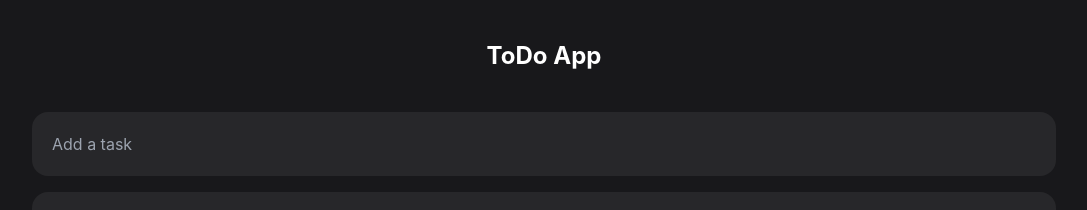
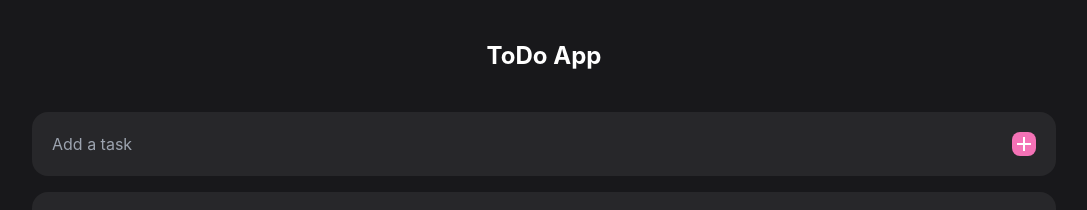
Before and after one commit to hermanzuiakov/todo-react, a React (Create React App) app in the folder todo/: page / in a window 1280 px wide. Shown: the top 210 px of the page, without its empty margins (96-1183 px from the left). Built offline with nearby package versions, Linux system fonts and the light colour scheme.

Commit message:
Add button

```diff
--- a/todo/src/components/screens/Home/ToDoField/ToDoField.jsx
+++ b/todo/src/components/screens/Home/ToDoField/ToDoField.jsx
@@ -1,4 +1,5 @@
 import React, {useState} from 'react';
+import {MdOutlineAdd} from "react-icons/md";
 
 const ToDoField = ({setToDos}) => {
     const [title, setTitle] = useState('');
@@ -15,11 +16,6 @@ const ToDoField = ({setToDos}) => {
         setTitle('')
     }
 
-    function getTitle() {
-        const title = document.getElementById('taskField').value;
-        addToDo(title);
-    }
-
     return <div className="flex justify-between items-center mb-4 rounded-2xl bg-zinc-800 p-5 w-full">
         <input
             type="text"
@@ -30,6 +26,19 @@ const ToDoField = ({setToDos}) => {
             className='bg-transparent w-full border-none outline-none'
             placeholder='Add a task'
         />
+
+        <button
+            onClick={
+                () => {
+                    addToDo(title)
+                }
+            }
+        >
+            <MdOutlineAdd
+                className="text-white rounded-lg bg-pink-400"
+                size={24}
+            />
+        </button>
     </div>;
 };
 
```
